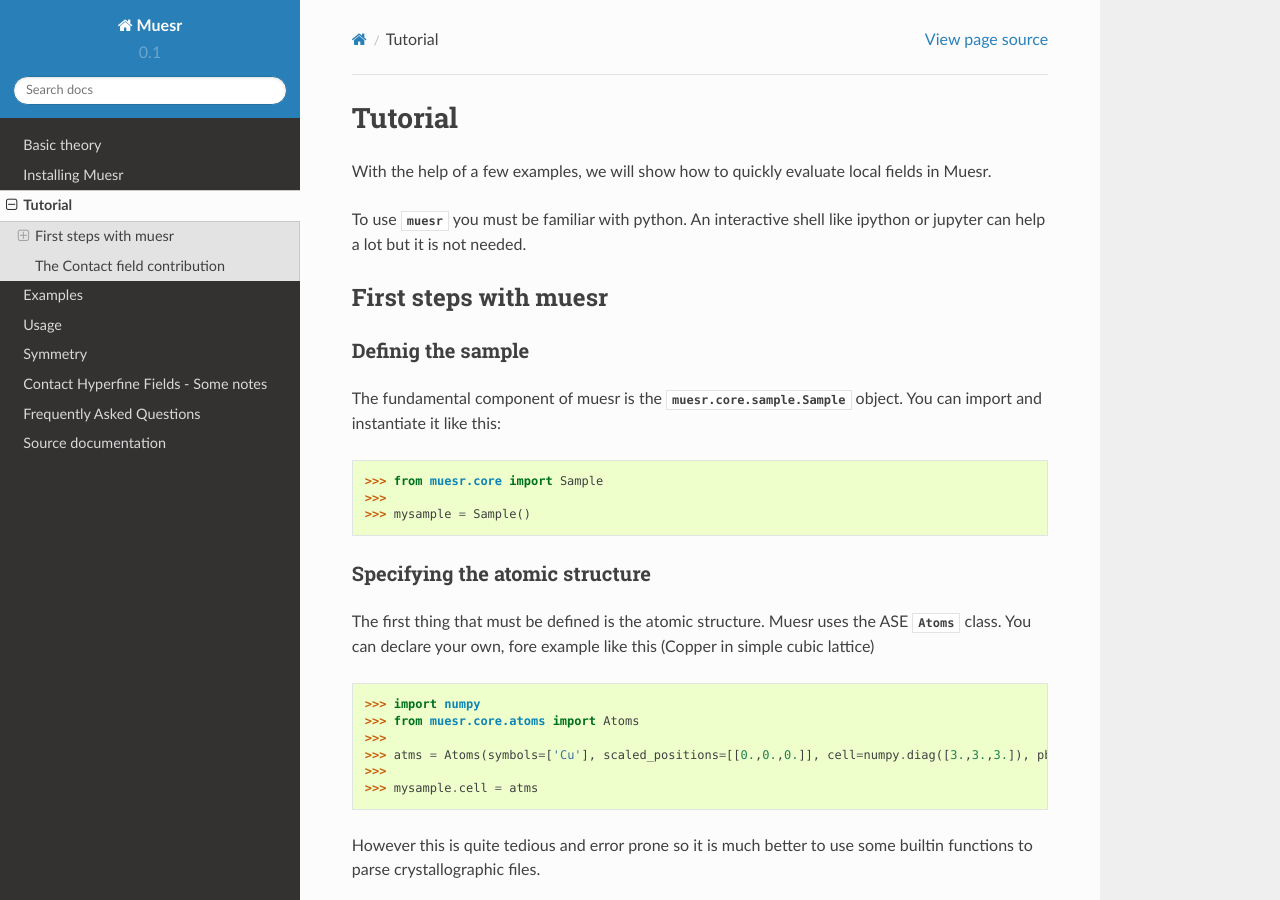
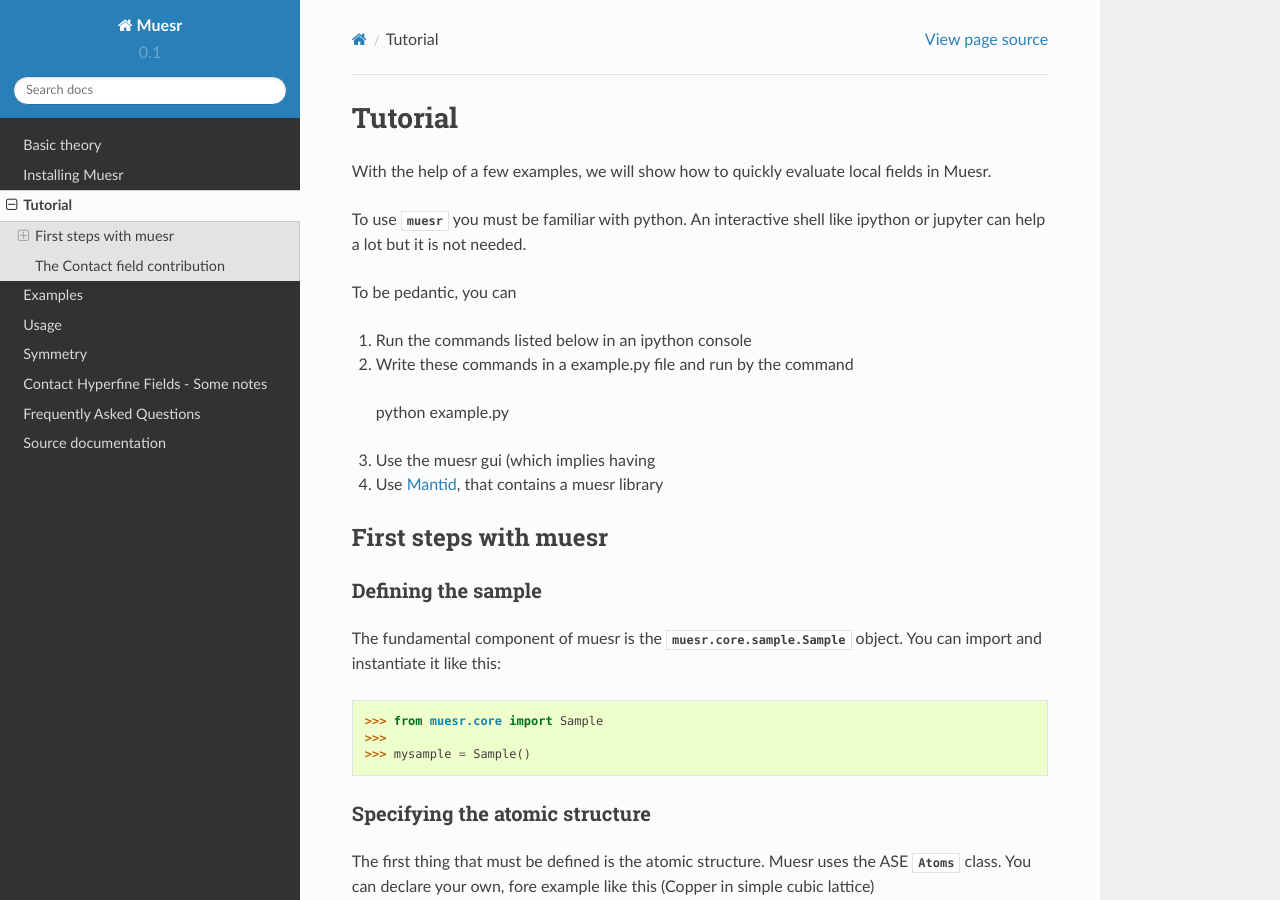
Before and after one commit to bonfus/muesr, a Sphinx documentation site: the page built from docs/Tutorial.rst, in a window 1280 px wide and 900 px high. Built offline with Sphinx 7.4.7 and the Read the Docs theme 2.0.0, drawn with Linux system fonts in a browser that asks for light colours.

Commit message:
correct typos

```diff
--- a/docs/Tutorial.rst
+++ b/docs/Tutorial.rst
@@ -3,13 +3,21 @@ Tutorial
 
 With the help of a few examples, we will show how to quickly evaluate local fields in Muesr.
 
-To use :py:mod:`~muesr` you must be familiar with python. An interactive shell like ipython or jupyter can
-help a lot but it is not needed.
+To use :py:mod:`~muesr` you must be familiar with python. An interactive shell like ipython or jupyter can help a lot but it is not needed.
+
+To be pedantic, you can
+
+1. Run the commands listed below in an ipython console
+2. Write these commands in a example.py file and run by the command ::
+  python example.py
+
+3. Use the muesr gui (which implies having
+4. Use `Mantid <https://www.mantidproject.org/Main_Page>`_, that contains a muesr library
 
 First steps with muesr
 ---------------------------
 
-Definig the sample
+Defining the sample
 +++++++++++++++++++++++++++++++++
 
 The fundamental component of muesr is the :py:class:`muesr.core.sample.Sample` object.
```
